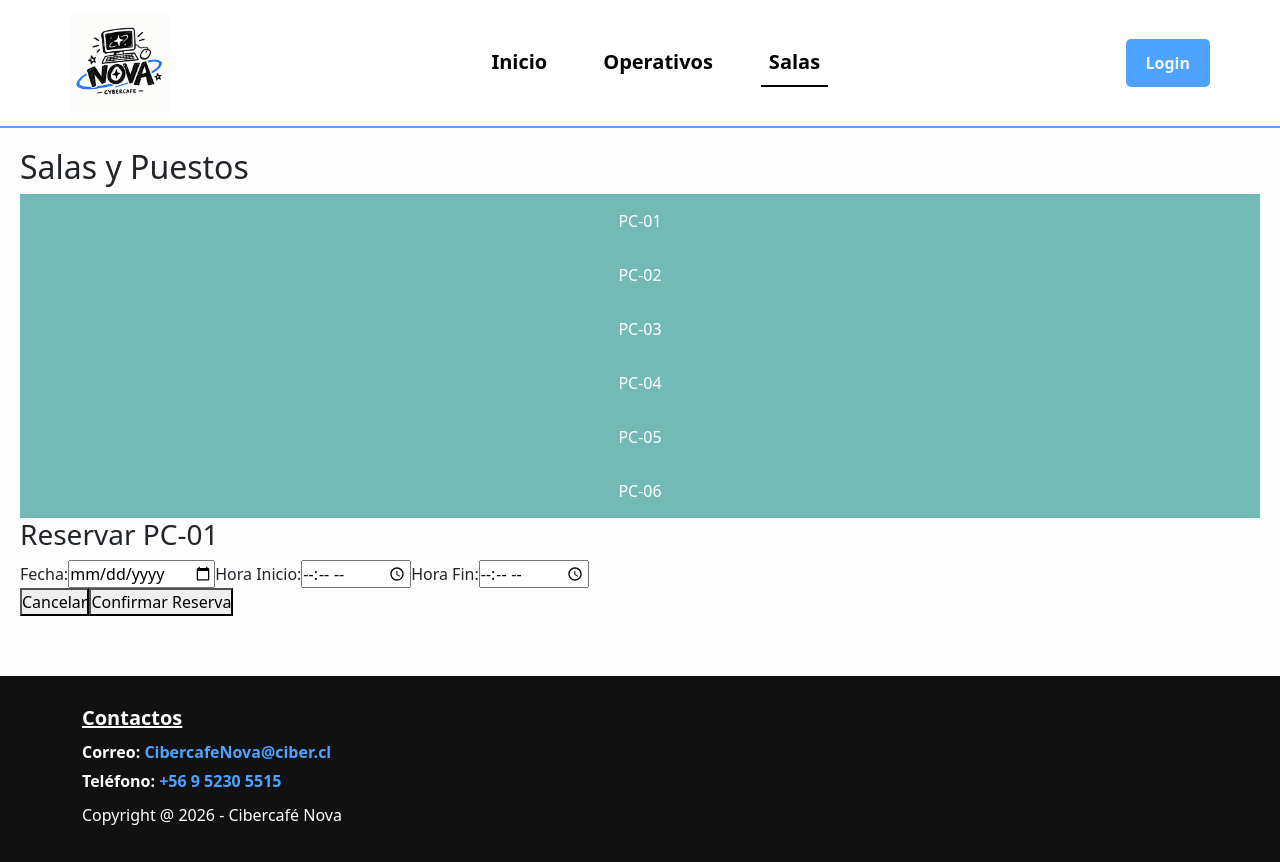
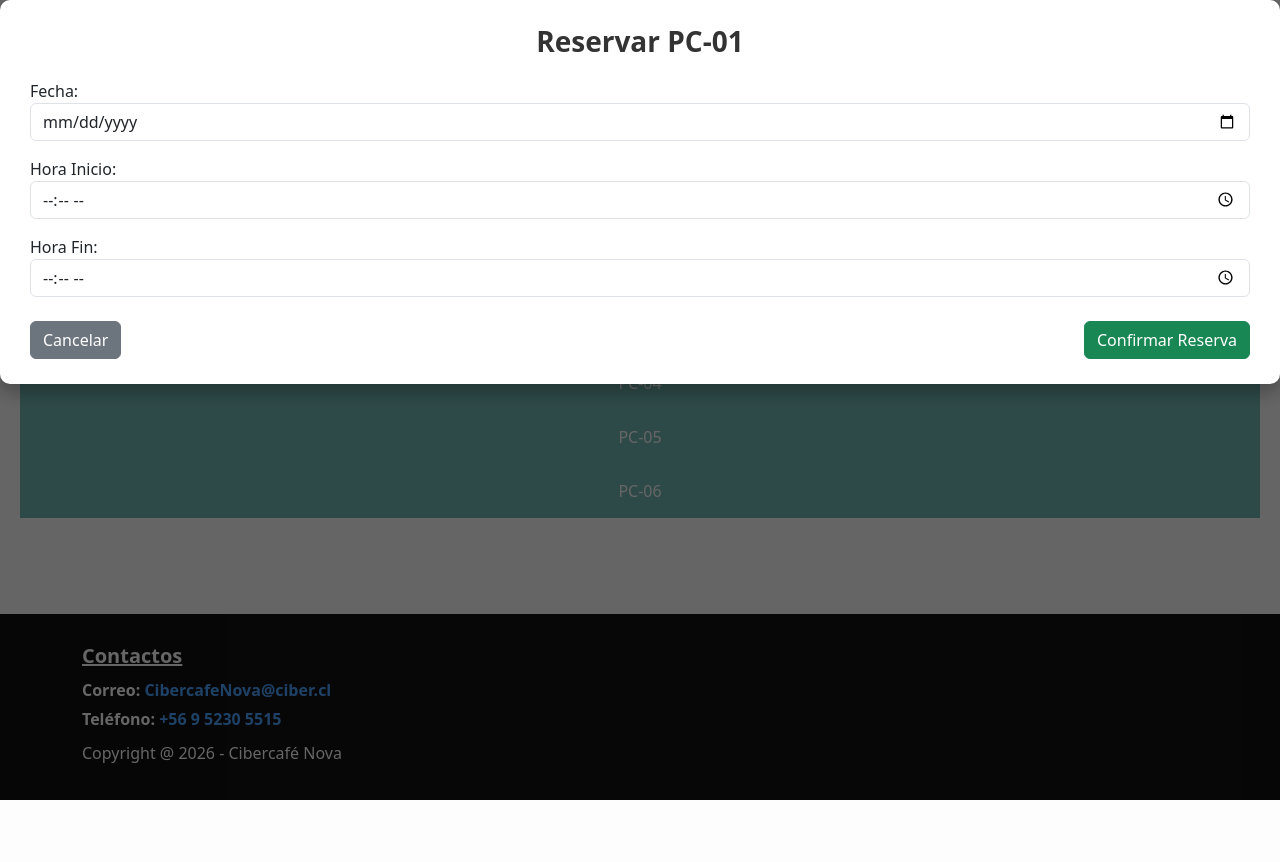
Before and after one commit to emilio-ship-k/Desarrollo-web-cibercafe, a React (Vite) app in the folder cibercafe_nova_react/: page /salas in a window 1280 px wide. Both pictures are taken after a click on the element "PC-01". After the commit the page ends 800 px from the top, so only its background shows below. Built offline with nearby package versions, Linux system fonts and the light colour scheme.

Commit message:
agregar componente de pop up de formulario y usarlo en salas

```diff
--- /dev/null
+++ b/cibercafe_nova_react/src/Css_componentes/Modal_reserva.css
@@ -0,0 +1,29 @@
+
+.fondo-modal-oscuro {
+  position: fixed;
+  top: 0;
+  left: 0;
+  width: 100%;
+  height: 100%;
+  background-color: rgba(0, 0, 0, 0.6);
+  justify-content: center;
+  align-items: center;
+  z-index: 1000;
+}
+
+
+.ventana-emergente-reserva {
+  background-color: #ffffff;
+  padding: 25px 30px;
+  border-radius: 10px;
+  min-width: 320px;
+  box-shadow: 0 8px 20px rgba(0, 0, 0, 0.3);
+}
+
+.ventana-emergente-reserva h3 {
+  margin-top: 0;
+  margin-bottom: 20px;
+  color: #333333;
+  text-align: center;
+  font-weight: bold;
+}
--- /dev/null
+++ b/cibercafe_nova_react/src/components/Modal_reserva.jsx
@@ -0,0 +1,48 @@
+import React from 'react';
+import '../Css_componentes/Modal_reserva.css';
+
+function Modal_Reserva({ pc, funcionCerrar, funcionConfirmar }) {
+
+  const manejarEnvio = (envio) => {
+    envio.preventDefault();
+    funcionConfirmar(pc);
+  };
+
+  return (
+    <div className="fondo-modal-oscuro">
+      <div className="ventana-emergente-reserva">
+        <h3>Reservar {pc.id}</h3>
+
+        <form onSubmit={manejarEnvio}>
+
+          <div className="mb-3">
+            <label>Fecha:</label>
+            <input type="date" className="form-control" required />
+          </div>
+
+          <div className="mb-3">
+            <label>Hora Inicio:</label>
+            <input type="time" className="form-control" required />
+          </div>
+
+          <div className="mb-3">
+            <label>Hora Fin:</label>
+            <input type="time" className="form-control" required />
+          </div>
+
+          <div className="d-flex justify-content-between mt-4">
+            <button type="button" className="btn btn-secondary" onClick={funcionCerrar}>
+              Cancelar
+            </button>
+            <button type="submit" className="btn btn-success">
+              Confirmar Reserva
+            </button>
+          </div>
+
+        </form>
+      </div>
+    </div>
+  );
+}
+
+export default Modal_Reserva;
--- a/cibercafe_nova_react/src/pages/Salas.jsx
+++ b/cibercafe_nova_react/src/pages/Salas.jsx
@@ -1,8 +1,8 @@
 import React, { useState } from 'react';
 import '../css/Salas.css';
+import Modal_Reserva from '../components/Modal_reserva';
+function Salas() {
 
-function Salas() {
-  // Estado para controlar si la ventana de reserva está abierta y qué PC elegimos
   const [pcSeleccionado, setPcSeleccionado] = useState(null);
 
   // lista de PCs
@@ -12,23 +12,21 @@ function Salas() {
     ,{ id: 'PC-05', estado: 'en_uso' } ,{ id: 'PC-06', estado: 'en_uso' }
   ]);
 
-  // Función para guardar la reserva
-  const confirmarReserva = (e) => {
-    e.preventDefault(); // Evita que la página recargue
-    alert(`Reserva confirmada para el ${pcSeleccionado.id}`);
-    setPcSeleccionado(null); // Cierra la ventana
+ const guardarReserva = (pc) => {
+    alert(`¡Reserva exitosa !`);
+    setPcSeleccionado(null);
   };
 
   return (
     <main className="salas-container">
       <h2>Salas y Puestos</h2>
 
-      {/* MAPA DE PCs */}
+
       <div className="grilla-pcs">
         {listaPcs.map((pc) => (
           <div key={pc.id} className={`puesto pc-${pc.estado}`}
 
-          // Si está disponible, al hacer clic lo seleccionamos para reservar
+
               onClick={() => {
               if (pc.estado === 'disponible') {
                 setPcSeleccionado(pc);
@@ -40,33 +38,13 @@ function Salas() {
         ))}
       </div>
 
-      {/* formulario de reserva aparece cuando se seleciona un pc */}
+
       {pcSeleccionado && (
-        <div className="modal-reserva">
-          <form onSubmit={confirmarReserva} className="cuadro-reserva">
-            <h3>Reservar {pcSeleccionado.id}</h3>
-
-            <label>Fecha:</label>
-            <input type="date" required />
-
-            <label>Hora Inicio:</label>
-            <input type="time" required />
-
-            <label>Hora Fin:</label>
-            <input type="time" required />
-
-            <div className="botones">
-               {/* Botón de Cancelar */}
-              <button type="button" onClick={() => setPcSeleccionado(null)}>
-                Cancelar
-              </button>
-               {/* Botón de Confirmar  */}
-              <button type="submit">
-                Confirmar Reserva
-              </button>
-            </div>
-          </form>
-        </div>
+        <Modal_Reserva
+          pc = {pcSeleccionado}
+          funcionCerrar={() => setPcSeleccionado(null)}
+          funcionConfirmar={guardarReserva}
+        />
       )}
     </main>
   );
```
